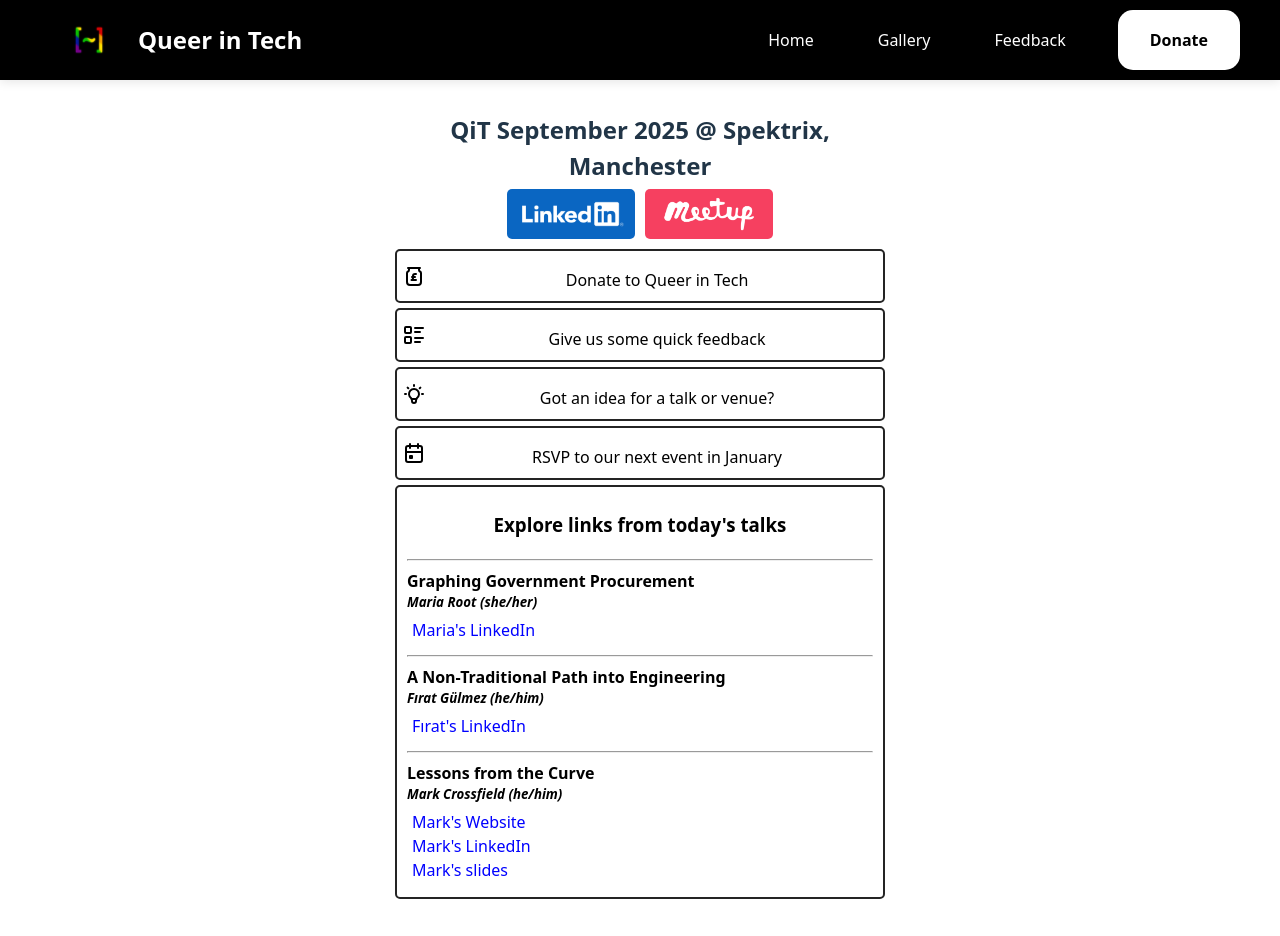
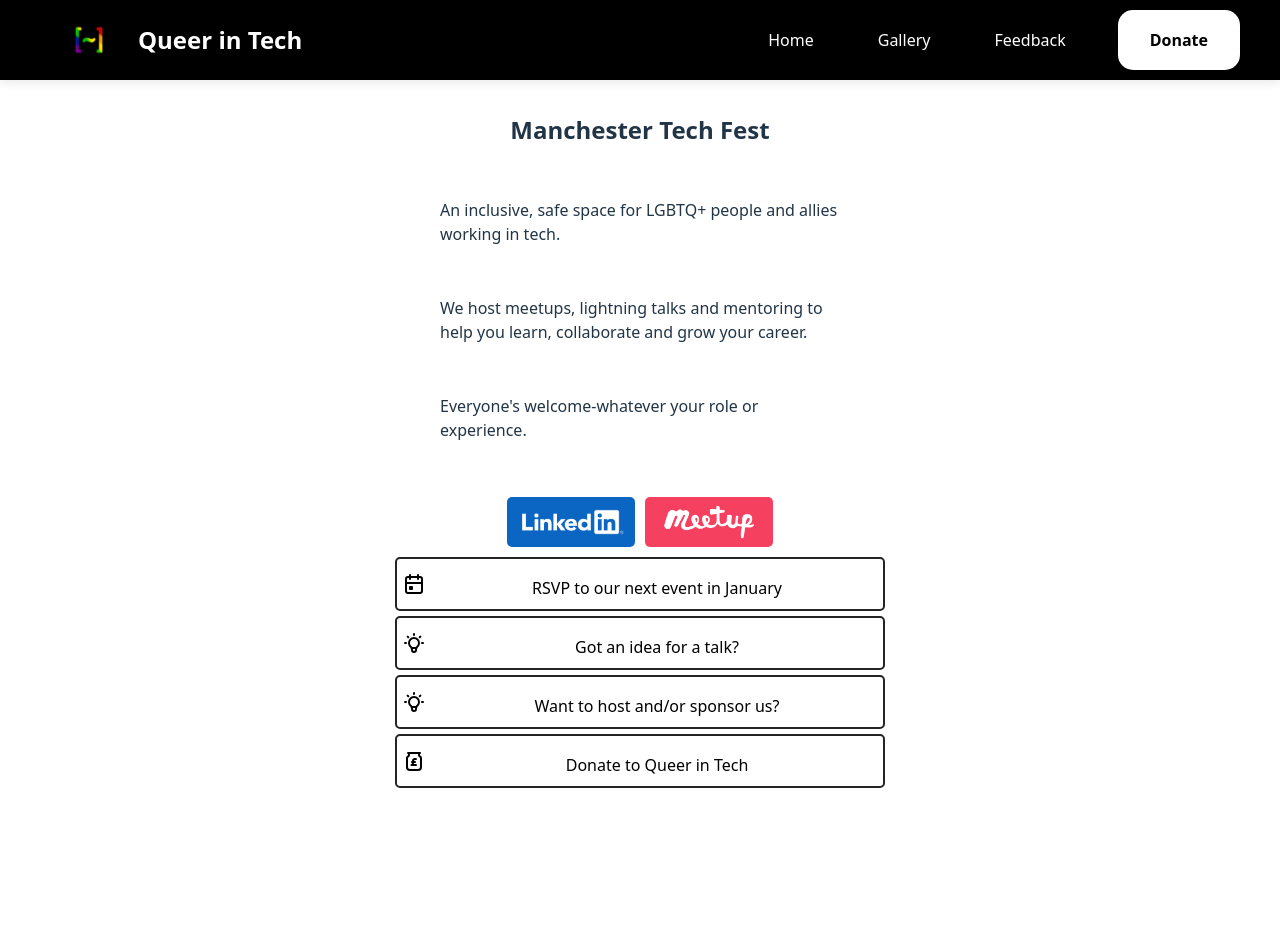
Before and after one commit to Queer-In-Tech/queer-in-tech-website, a React (Vite) app: page /links/latest in a window 1280 px wide. After the commit the page ends 825 px from the top, so only its background shows below. Built offline with nearby package versions, Linux system fonts and the light colour scheme.

Commit message:
Update links page for MTFest

```diff
--- a/src/pages/PostEventLinks.scss
+++ b/src/pages/PostEventLinks/PostEventLinks.scss
@@ -119,3 +119,8 @@ h5 {
   margin: 0;
   font-style: italic;
 }
+
+p {
+  text-align: left;
+  margin: 10%;
+}
--- /dev/null
+++ b/src/pages/PostEventLinks/PostEventLinks.tsx
@@ -0,0 +1,177 @@
+import "./PostEventLinks.scss";
+
+export default function PostEventLinks() {
+  return (
+    <main>
+      <h1 hidden>Post Event Links</h1>
+      <h2>Manchester Tech Fest</h2>
+      <p>
+        An inclusive, safe space for LGBTQ+ people and allies working in tech.
+      </p>
+      <p>
+        We host meetups, lightning talks and mentoring to help you learn,
+        collaborate and grow your career.
+      </p>
+      <p>Everyone's welcome-whatever your role or experience.</p>
+      <SocialButtons />
+      <ActionButtons />
+    </main>
+  );
+}
+
+function SocialButtons() {
+  return (
+    <section className="social-buttons">
+      <a
+        className="social-button-linkedin"
+        href="https://www.linkedin.com/company/queer-in-tech-uk"
+        target="_blank"
+      >
+        <img
+          src={"/linkedin-white.png"}
+          alt={"LinkedIn Logo"}
+          className="social-logo"
+        />
+      </a>
+
+      {/* Discord button that can be included when it becomes relevant (add href): */}
+
+      {/* <a className="social-button-discord" href="" target="_blank">
+          <img
+            src={./discord-white.png"}
+            alt={"Discord Logo"}
+            className="social-logo"
+          />
+        </a> */}
+      <a
+        className="social-button-meetup"
+        href="https://www.meetup.com/queer-in-tech-inclusive-tech-meetup/"
+        target="_blank"
+      >
+        <img
+          src={"/meetup-white.png"}
+          alt={"Meetup Logo"}
+          className="social-logo"
+        />
+      </a>
+    </section>
+  );
+}
+
+function ActionButton({
+  href,
+  icon,
+  text,
+  target = "_blank",
+}: ActionButtonProps) {
+  return (
+    <a className="action-button" href={href} target={target}>
+      {icon}
+      <span className="action-button-text">{text}</span>
+    </a>
+  );
+}
+
+function ActionButtons() {
+  return (
+    <section className="action-buttons">
+      <ActionButton
+        href="https://www.meetup.com/queer-in-tech-inclusive-tech-meetup/events/310956620/"
+        icon={<NextEventIcon />}
+        text="RSVP to our next event in January"
+      />
+      <ActionButton
+        href="https://docs.google.com/forms/d/e/1FAIpQLScimSVEnwGHRtH8r5E5XKt9dBtUMhXhFLXsjTTS5m-2cD57Rg/viewform?usp=header"
+        icon={<IdeaIcon />}
+        text="Got an idea for a talk?"
+      />
+      <ActionButton
+        href="https://docs.google.com/forms/d/e/1FAIpQLSeabY_aBXbaQeCtjaxyCAui85AXy7ryOJfmcX1WY0JPjg_Azw/viewform?usp=header"
+        icon={<IdeaIcon />}
+        text=" Want to host and/or sponsor us?"
+      />
+
+      <ActionButton
+        href="https://queerintech.org/donate"
+        icon={<DonateIcon />}
+        text="Donate to Queer in Tech"
+      />
+    </section>
+  );
+}
+
+function DonateIcon() {
+  return (
+    <svg
+      xmlns="http://www.w3.org/2000/svg"
+      width={24}
+      height={24}
+      viewBox="0 0 24 24"
+      fill="none"
+      stroke="currentColor"
+      strokeWidth={2}
+      strokeLinecap="round"
+      strokeLinejoin="round"
+      className="icon icon-tabler icons-tabler-outline icon-tabler-tip-jar-pound"
+    >
+      <path stroke="none" d="M0 0h24v24H0z" fill="none" />
+      <path d="M17 4v1.882c0 .685 .387 1.312 1 1.618s1 .933 1 1.618v8.882a3 3 0 0 1 -3 3h-8a3 3 0 0 1 -3 -3v-8.882c0 -.685 .387 -1.312 1 -1.618s1 -.933 1 -1.618v-1.882" />
+      <path d="M6 4h12z" />
+      <path d="M14 10h-1a2 2 0 0 0 -2 2v2c0 1.105 -.395 2 -1.5 2h4.5" />
+      <path d="M10 13h3" />
+    </svg>
+  );
+}
+
+function NextEventIcon() {
+  return (
+    <svg
+      xmlns="http://www.w3.org/2000/svg"
+      width={24}
+      height={24}
+      viewBox="0 0 24 24"
+      fill="none"
+      stroke="currentColor"
+      strokeWidth={2}
+      strokeLinecap="round"
+      strokeLinejoin="round"
+      className="icon icon-tabler icons-tabler-outline icon-tabler-calendar-event"
+    >
+      <path stroke="none" d="M0 0h24v24H0z" fill="none" />
+      <path d="M4 5m0 2a2 2 0 0 1 2 -2h12a2 2 0 0 1 2 2v12a2 2 0 0 1 -2 2h-12a2 2 0 0 1 -2 -2z" />
+      <path d="M16 3l0 4" />
+      <path d="M8 3l0 4" />
+      <path d="M4 11l16 0" />
+      <path d="M8 15h2v2h-2z" />
+    </svg>
+  );
+}
+
+function IdeaIcon() {
+  return (
+    <svg
+      xmlns="http://www.w3.org/2000/svg"
+      width={24}
+      height={24}
+      viewBox="0 0 24 24"
+      fill="none"
+      stroke="currentColor"
+      strokeWidth={2}
+      strokeLinecap="round"
+      strokeLinejoin="round"
+      className="icon icon-tabler icons-tabler-outline icon-tabler-bulb"
+    >
+      <path stroke="none" d="M0 0h24v24H0z" fill="none" />
+      <path d="M3 12h1m8 -9v1m8 8h1m-15.4 -6.4l.7 .7m12.1 -.7l-.7 .7" />
+      <path d="M9 16a5 5 0 1 1 6 0a3.5 3.5 0 0 0 -1 3a2 2 0 0 1 -4 0a3.5 3.5 0 0 0 -1 -3" />
+      <path d="M9.7 17l4.6 0" />
+    </svg>
+  );
+}
+
+interface ActionButtonProps {
+  href: string;
+  icon: React.ReactNode;
+  text: string;
+  target?: string;
+}
```
Also changed, not shown: src/App.tsx (+46 -25 lines), src/pages/PostEventLinks/PostEventLinksSpektrix.tsx (renamed from src/pages/PostEventLinks.tsx).
